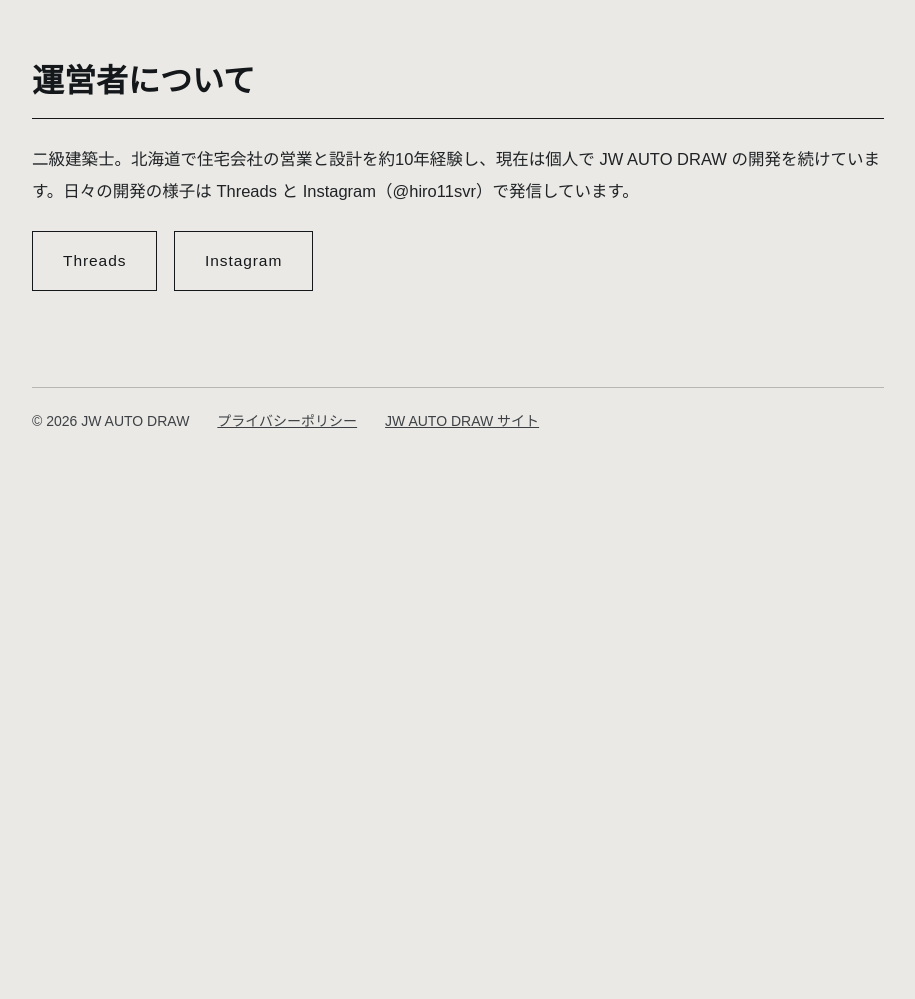
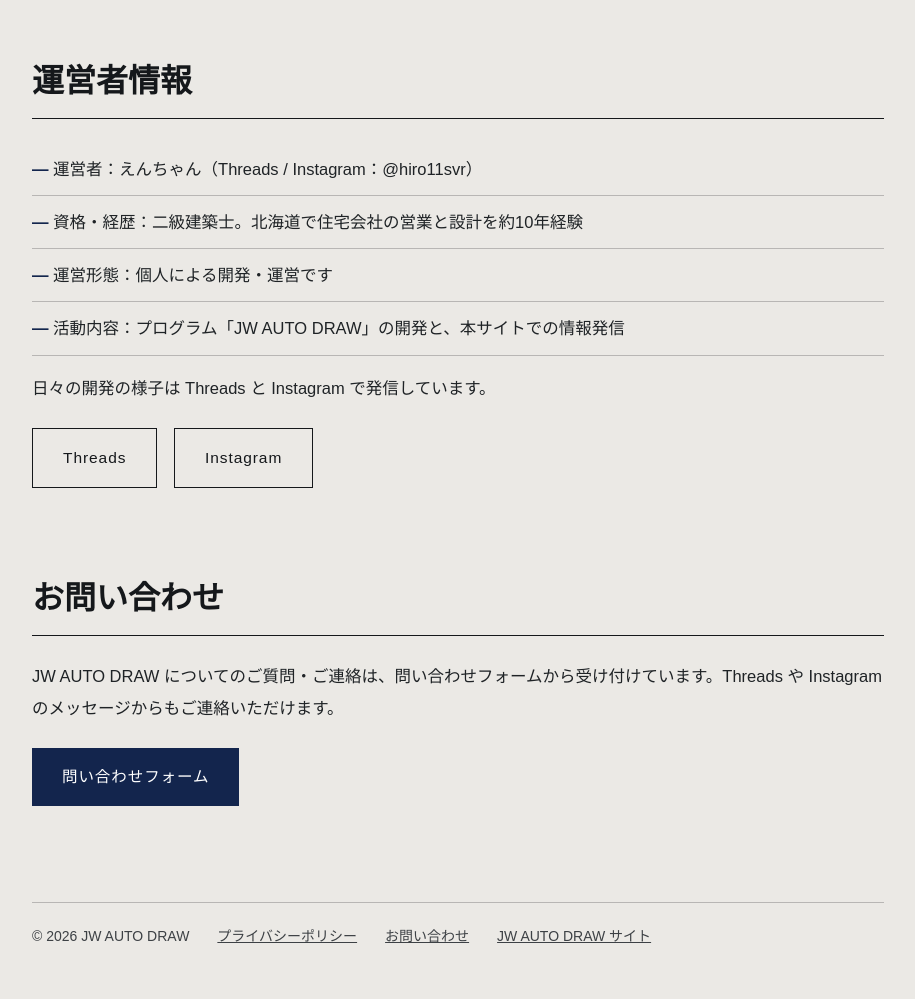
Before and after one commit to hiro11sbr/hiro11sbr.github.io, a plain HTML site: page index.html in a window 1280 px wide. Shown: the part 2156-3155 px from the top of the page, without its empty margins (182-1097 px from the left). Before the commit the page ends 2640 px from the top, so only its background shows below. Drawn offline with Linux system fonts and the light colour scheme; a web font is replaced by a local one.

Commit message:
運営者情報とお問い合わせ導線を追加（AdSense再申請に向けた対策）

```diff
--- a/index.html
+++ b/index.html
@@ -99,11 +99,25 @@
   </section>
 
   <section>
-    <h2>運営者について</h2>
-    <p>二級建築士。北海道で住宅会社の営業と設計を約10年経験し、現在は個人で JW AUTO DRAW の開発を続けています。日々の開発の様子は Threads と Instagram（@hiro11svr）で発信しています。</p>
+    <h2>運営者情報</h2>
+    <ul>
+      <li>運営者：えんちゃん（Threads / Instagram：@hiro11svr）</li>
+      <li>資格・経歴：二級建築士。北海道で住宅会社の営業と設計を約10年経験</li>
+      <li>運営形態：個人による開発・運営です</li>
+      <li>活動内容：プログラム「JW AUTO DRAW」の開発と、本サイトでの情報発信</li>
+    </ul>
+    <p>日々の開発の様子は Threads と Instagram で発信しています。</p>
     <p>
       <a class="btn ghost" href="https://www.threads.com/@hiro11svr">Threads</a>
       <a class="btn ghost" href="https://www.instagram.com/hiro11svr">Instagram</a>
+    </p>
+  </section>
+
+  <section>
+    <h2>お問い合わせ</h2>
+    <p>JW AUTO DRAW についてのご質問・ご連絡は、問い合わせフォームから受け付けています。Threads や Instagram のメッセージからもご連絡いただけます。</p>
+    <p>
+      <a class="btn" href="https://docs.google.com/forms/d/e/1FAIpQLScrF5FWi94aUM_feOngUAW4ghHIeOhbyCMBfNy5qKPG-aV4UQ/viewform">問い合わせフォーム</a>
     </p>
   </section>
 </main>
@@ -112,6 +126,7 @@
   <div class="fl">
     <span>© 2026 JW AUTO DRAW</span>
     <a href="https://hiro11sbr.github.io/privacy.html">プライバシーポリシー</a>
+    <a href="https://docs.google.com/forms/d/e/1FAIpQLScrF5FWi94aUM_feOngUAW4ghHIeOhbyCMBfNy5qKPG-aV4UQ/viewform">お問い合わせ</a>
     <a href="https://hiro11sbr.github.io/jw-auto-draw/">JW AUTO DRAW サイト</a>
   </div>
 </footer>
```
Also changed, not shown: privacy.html (+2 -1 lines).
